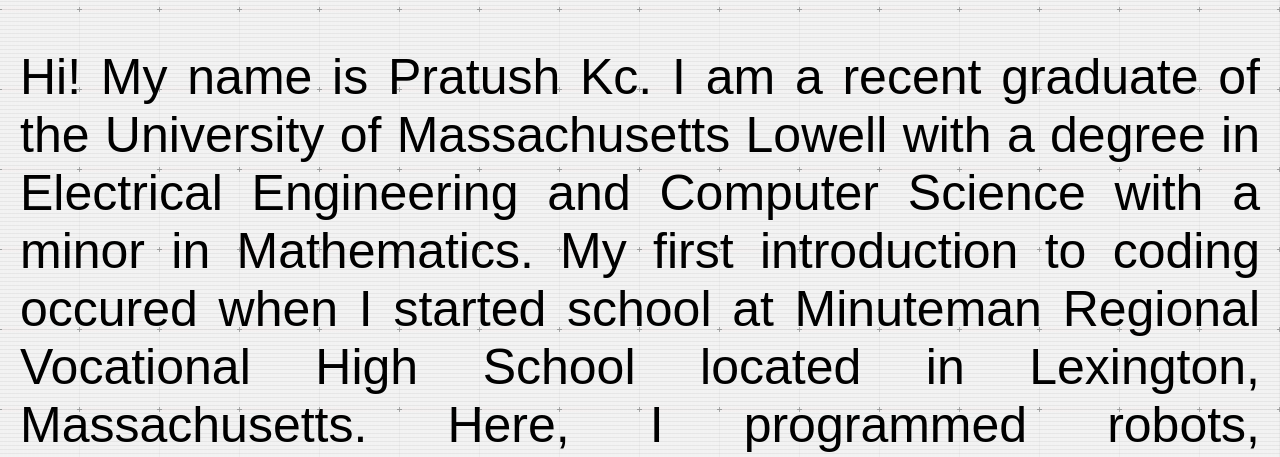
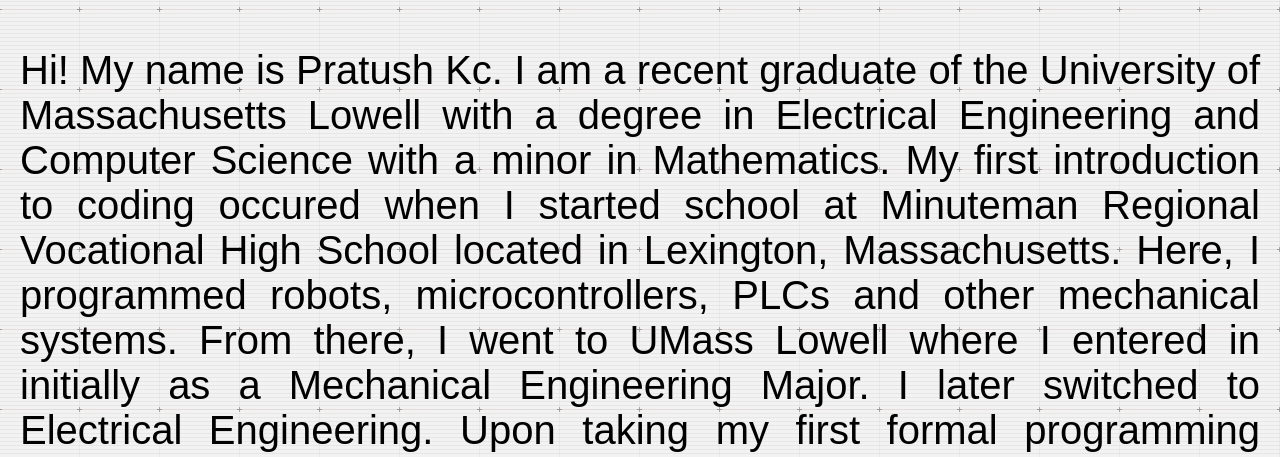
Before and after one commit to PKC42/PKC42.github.io, a plain HTML site: page about_me.html in a window 1280 px wide. Shown: the part 311-768 px from the top of the page. Drawn offline with Linux system fonts and the light colour scheme.

Commit message:
Modified Text Size and Resume Title
Changed text size and resume title.

```diff
--- a/about_me.html
+++ b/about_me.html
@@ -20,7 +20,7 @@
 
     <div class = "text_starting_point" style = "margin-left: 20px; margin-right:20px">
         <h1 style = "font-size:75px">About Me</h1>
-            <p style = "font-size: 50px; text-align: justify">Hi! My name is Pratush Kc. I am a recent graduate of the University of Massachusetts Lowell with a degree in
+            <p style = "font-size: 40px; text-align: justify">Hi! My name is Pratush Kc. I am a recent graduate of the University of Massachusetts Lowell with a degree in
                 Electrical Engineering and Computer Science with a minor in Mathematics. My first introduction to coding occured when I started school at
                 Minuteman Regional Vocational High School located in Lexington, Massachusetts. Here, I programmed robots, microcontrollers, PLCs and other
                 mechanical systems. From there, I went to UMass Lowell where I entered in initially as a Mechanical Engineering Major. I later switched to
```
Also changed, not shown: projects.html (+1 -1 lines), resume.html (+1 -1 lines).
